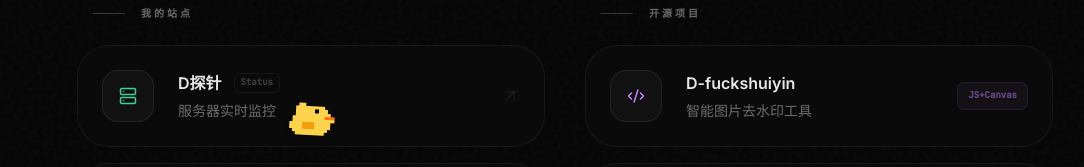
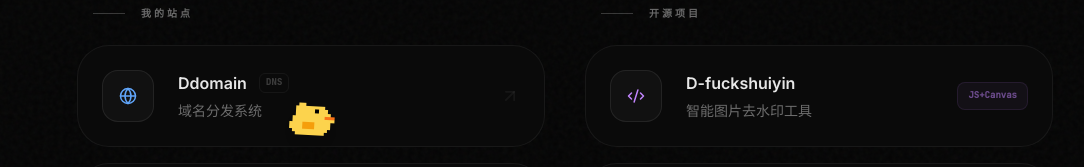
Before and after one commit to ououduck/dworld, a React (Vite) app: page / in a window 1280 px wide. Shown: the part 633-800 px from the top of the page, without its empty margins (75-1159 px from the left). Built offline with nearby package versions, Linux system fonts and the light colour scheme; a web font is replaced by a local one.

Commit message:
chore: remove D-probe site from sites list

```diff
--- a/config.ts
+++ b/config.ts
@@ -50,14 +50,6 @@ export const SITE_CONFIG = {
 
   // 站点列表驱动“我的站点”区域，后续扩展时只需追加数据即可复用现有卡片渲染。
   sites: [
-    {
-      title: 'D探针',
-      en: 'Status',
-      desc: '服务器实时监控',
-      url: 'https://tanzhen.pldduck.com',
-      icon: 'Server',
-      color: "text-emerald-400"
-    },
     {
       title: 'Ddomain',
       en: 'DNS',
```
